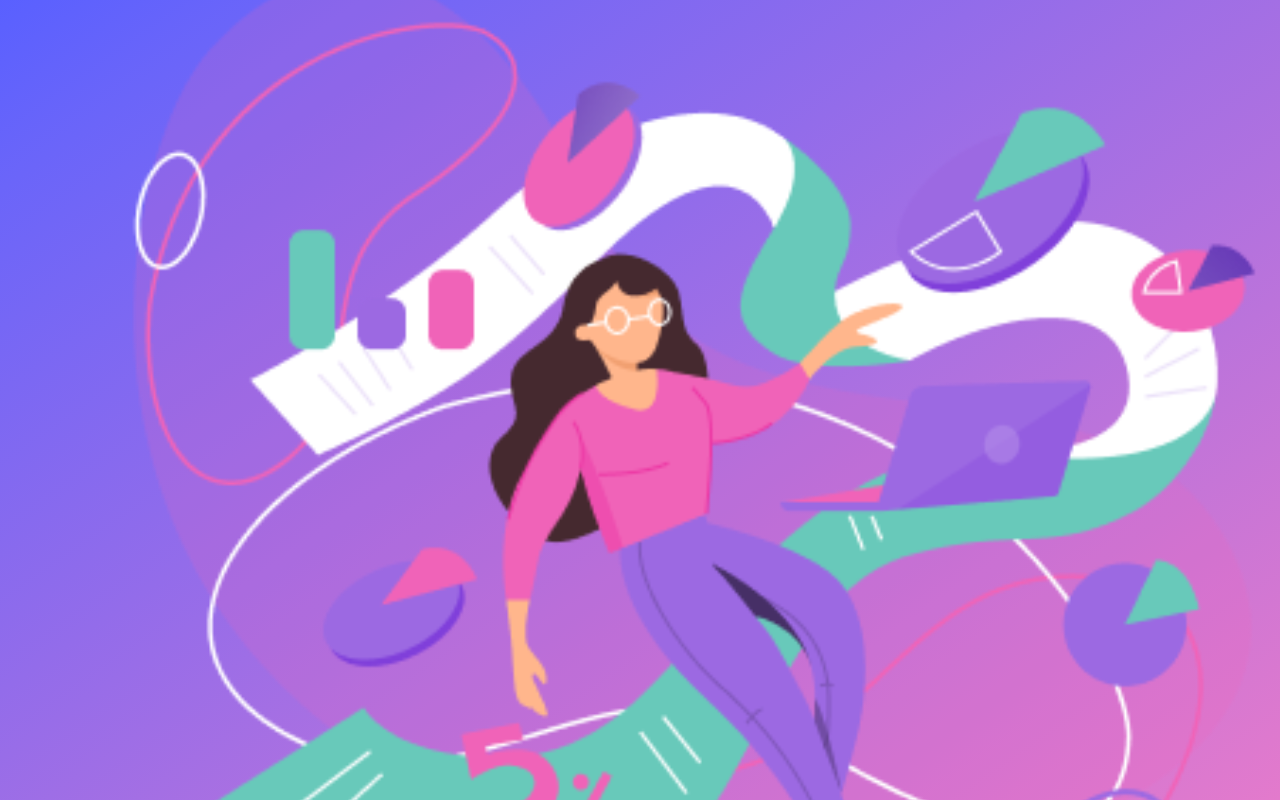
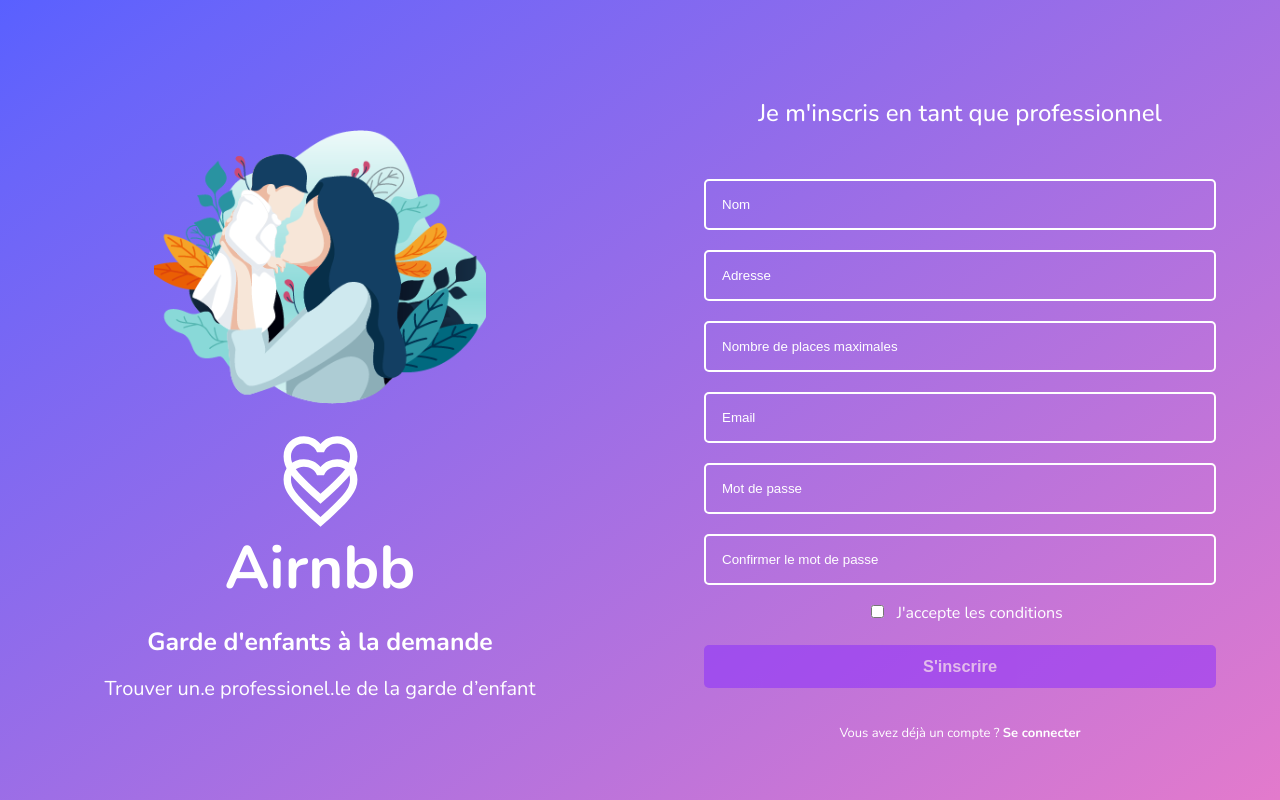
Before and after one commit to WildCodeSchool/Lyon-JS-09-23-P3-airnbb, a React (Vite) app in the folder frontend/: page /nurserysignup in a window 1280 px wide. Built offline with nearby package versions, Linux system fonts and the light colour scheme.

Commit message:
S5_US1_creationNurseryForm done

```diff
--- a/frontend/src/App.jsx
+++ b/frontend/src/App.jsx
@@ -20,6 +20,7 @@ import Search from "./pages/main/Search";
 import Account, { loader as loaderAccount } from "./pages/main/Account";
 import Notification from "./pages/main/Notification";
 import Chat from "./pages/main/Chat";
+import NurserySignup from "./pages/intro/NurserySignup";
 
 // hooks
 import useScreenSize from "./hooks/useScreenSize";
@@ -37,12 +38,14 @@ function App() {
           <Route path="signup" element={<Signup />} />
           <Route index element={<Login />} />
           <Route path="login" element={<Login />} />
+          <Route path="nurserysignup" element={<NurserySignup />} />
         </Route>
       ) : (
         <Route path="/" element={<IntroLayout />}>
           <Route index element={<Intro />} />
           <Route path="signup" element={<Signup />} />
           <Route path="login" element={<Login />} />
+          <Route path="nurserysignup" element={<NurserySignup />} />
         </Route>
       )}
 
--- /dev/null
+++ b/frontend/src/hooks/useCreateNursery.jsx
@@ -0,0 +1,33 @@
+import { useState } from "react";
+import { useNavigate } from "react-router-dom";
+
+function useCreateNursery() {
+  const [error, setError] = useState(null);
+  const [isLoading, setIsLoading] = useState(null);
+  const navigate = useNavigate();
+
+  const createNursery = async (newNursery) => {
+    setIsLoading(true);
+    setError(null);
+    const response = await fetch("http://localhost:3310/nursery", {
+      method: "POST",
+      body: JSON.stringify(newNursery),
+      headers: { "Content-Type": "application/json" },
+    });
+    const json = await response.json();
+
+    if (!response.ok) {
+      setIsLoading(false);
+      setError(json.error);
+    }
+    if (response.ok) {
+      setIsLoading(false);
+      setError(null);
+      navigate("/promainpage"); // à modifier
+      console.info("New nursery added", json);
+    }
+  };
+  return { createNursery, isLoading, error };
+}
+
+export default useCreateNursery;
--- a/frontend/src/layouts/styles/IntroLayout.css
+++ b/frontend/src/layouts/styles/IntroLayout.css
@@ -74,7 +74,7 @@
 .introLayout .connect h3 {
   font-size: 1.5rem;
   font-weight: 500;
-  padding: 5rem 0;
+  padding: 2.5rem 0;
 }
 
 .connect header {
@@ -83,11 +83,12 @@
   width: 90%;
 }
 
-.connect header div {
+.connect header button {
   border: 2px solid white;
   border-radius: 15px;
   width: max-content;
   padding: 0.125rem 1.125rem;
+  background: none;
 }
 
 .connect input {
@@ -128,7 +129,7 @@ input[type="checkbox"] {
   border: none;
   border-radius: 5px;
   padding: 0.75em;
-  margin: 1em 0 5em 0;
+  margin: 1em 0 2em 0;
   font-size: 1.025rem;
   font-weight: 700;
   transition: all 0.2s;
--- /dev/null
+++ b/frontend/src/pages/intro/NurserySignup.jsx
@@ -0,0 +1,138 @@
+// react
+import { useState } from "react";
+
+// react-router
+import { Link } from "react-router-dom";
+
+// function
+import { handlePasswords } from "../../helpers";
+
+// hooks
+import useCreateNursery from "../../hooks/useCreateNursery";
+
+function NurserySignup() {
+  const [name, setName] = useState("");
+  const [address, setAddress] = useState("");
+  const [email, setEmail] = useState("");
+  const [firstPassword, setFirstPassword] = useState("");
+  const [secondPassword, setSecondPassword] = useState("");
+  const [placeMax, setPlaceMax] = useState("");
+  const [form, setForm] = useState(false);
+  const [message, setMessage] = useState("");
+
+  const { createNursery } = useCreateNursery();
+
+  async function handleNursery(e) {
+    e.preventDefault();
+    const newNursery = {
+      name,
+      address,
+      email,
+      password: secondPassword,
+      place_max: placeMax,
+    };
+    await createNursery(newNursery);
+    setName("");
+    setAddress("");
+    setEmail("");
+    setFirstPassword("");
+    setSecondPassword("");
+    setPlaceMax("");
+  }
+  // regex match password syntax
+  const validPassword = /(?=.*\d)(?=.*[a-z])(?=.*[A-Z]).{8,}/; // (?= ) pour regarder en avant si présence du motif et .* veut dire n'importe où dans la chaîne
+
+  function checkPasswordFormat(e) {
+    const newPassword = e.target.value; // déclarer nouvelle variable car mise à jour d'état asynchrone dans react
+    setFirstPassword(newPassword);
+
+    if (validPassword.test(newPassword)) {
+      setForm(true);
+      setMessage("");
+    } else {
+      setForm(false);
+      if (newPassword.length < 8) {
+        setMessage("Veuillez saisir au minimum 8 caractères");
+      }
+      if (!/[!@#$%^&*()_+\-=[\]{}|;:',.<>?/]/.test(newPassword)) {
+        setMessage("Veuillez saisir au minimum 1 caractère spécial");
+      }
+      if (!/[A-Z]/.test(newPassword)) {
+        setMessage("Veuillez saisir au minimum 1 majuscule.");
+      }
+      if (!/[0-9]/.test(newPassword)) {
+        setMessage("Veuillez saisir au minimum 1 chiffre");
+      }
+    }
+  }
+
+  return (
+    <main className="connect">
+      <h3>Je m&apos;inscris en tant que professionnel</h3>
+      <form action="" onSubmit={handleNursery}>
+        <input
+          type="text"
+          placeholder="Nom"
+          value={name}
+          onChange={(e) => setName(e.target.value)}
+        />
+        <input
+          type="text"
+          placeholder="Adresse"
+          value={address}
+          onChange={(e) => setAddress(e.target.value)}
+        />
+        <input
+          type="text"
+          placeholder="Nombre de places maximales"
+          value={placeMax}
+          onChange={(e) => setPlaceMax(e.target.value)}
+        />
+        <input
+          type="email"
+          placeholder="Email"
+          value={email}
+          onChange={(e) => setEmail(e.target.value)}
+        />
+        <input
+          type="password"
+          placeholder="Mot de passe"
+          value={firstPassword}
+          onChange={checkPasswordFormat}
+        />
+        <br />
+        <small>{message}</small>
+        <input
+          type="password"
+          placeholder="Confirmer le mot de passe"
+          value={secondPassword}
+          onChange={(e) => setSecondPassword(e.target.value)}
+        />
+        {firstPassword !== secondPassword && (
+          <p style={{ fontWeight: "700", fontSize: "1rem" }}>
+            Les mots de passe ne correspondent pas.
+          </p>
+        )}
+        <div>
+          <input type="checkbox" />
+          J&apos;accepte les conditions
+        </div>
+        <button
+          type="submit"
+          className={
+            form && handlePasswords(firstPassword, secondPassword)
+              ? "submitButton"
+              : "deadButton"
+          }
+        >
+          S&apos;inscrire
+        </button>
+      </form>
+      <Link to="/nurserylogin">
+        Vous avez déjà un compte ? <span>Se connecter</span>
+      </Link>
+    </main>
+  );
+}
+
+export default NurserySignup;
```
Also changed, not shown: frontend/package.json (+4 -4 lines).
